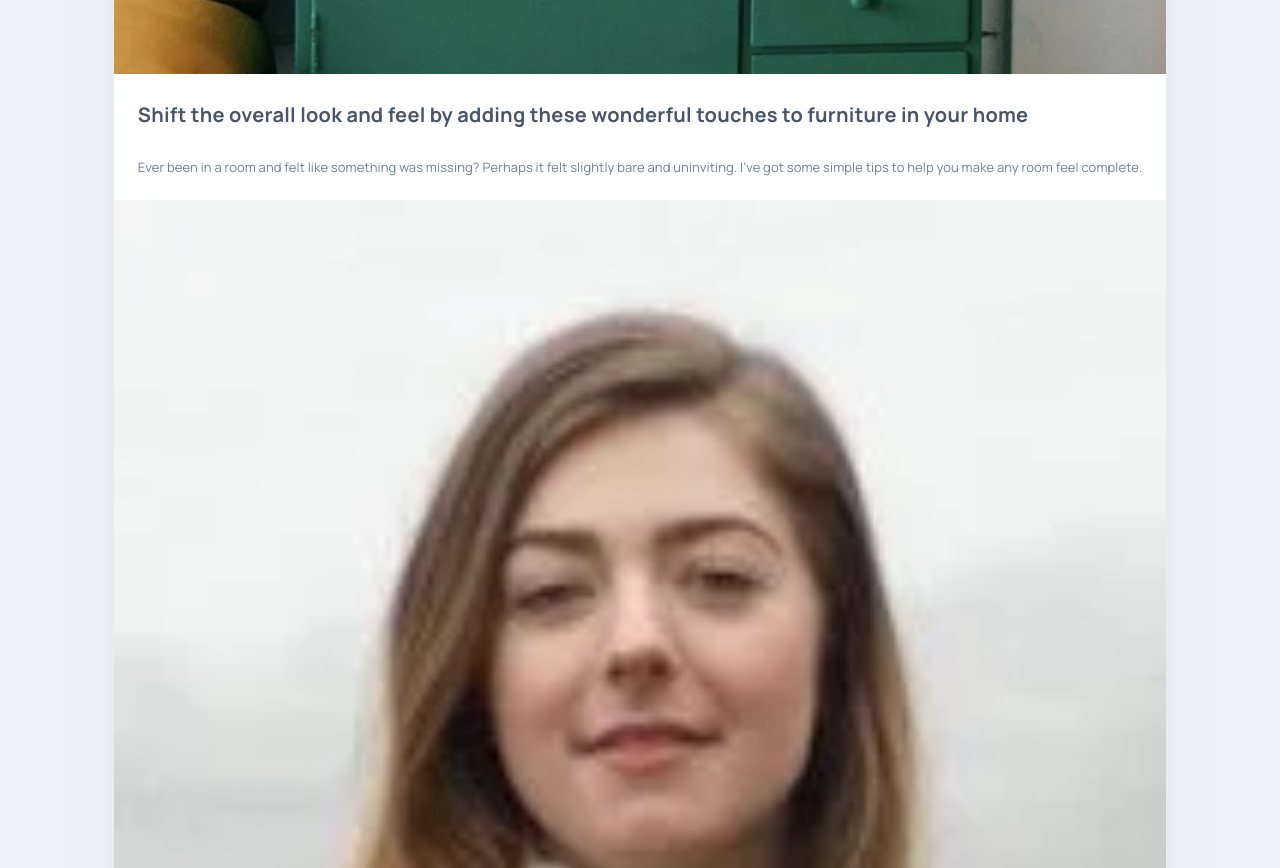
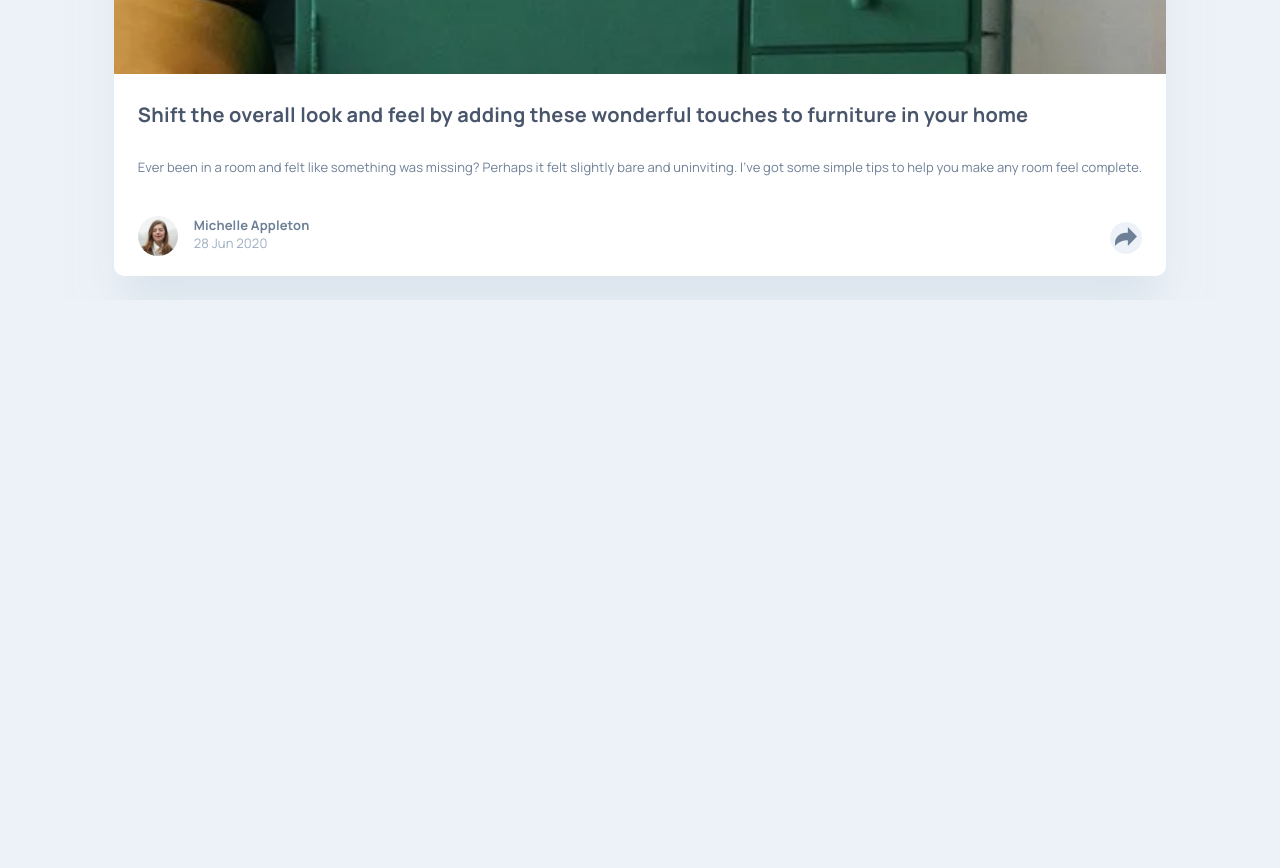
Before and after one commit to maryam-hytham/article-preview-component, a plain HTML site: page index.html in a window 1280 px wide. Shown: the part 792-1660 px from the top of the page. After the commit the page ends 1092 px from the top, so only its background shows below. Drawn offline with Linux system fonts and the light colour scheme.

Commit message:
build the author section

```diff
--- a/index.html
+++ b/index.html
@@ -40,7 +40,7 @@
           </p>
         </div>
         <section class="author">
-          <figure>
+          <figure class="author__info">
             <picture>
               <source
                 srcset="
@@ -55,9 +55,11 @@
                 alt="Michelle Appleton avatar"
               />
             </picture>
-            <figcaption class="author__name">Michelle Appleton</figcaption>
-            <p class="date">28 Jun 2020</p>
-            <button>
+            <div>
+              <figcaption class="author__name">Michelle Appleton</figcaption>
+              <p class="date">28 Jun 2020</p>
+            </div>
+            <button class="share-btn" aria-label="Share article">
               <img src="./images/icon-share.svg" alt="Share" />
             </button>
           </figure>
--- a/styles.css
+++ b/styles.css
@@ -60,3 +60,32 @@ body {
 .card img {
   width: 100%;
 }
+
+/* Author section */
+.author__info {
+  display: flex;
+  gap: 1.6rem;
+  padding: 1.6rem 2.4rem;
+}
+.author__avatar {
+  width: 40px;
+  height: 40px;
+  border-radius: 50%;
+}
+.author__name {
+  font-weight: bold;
+}
+.date {
+  color: var(--grey-400);
+}
+.share-btn {
+  align-self: center;
+  background-color: var(--grey-200);
+  border-radius: 50%;
+  border: none;
+  cursor: pointer;
+  height: 32px;
+  margin-left: auto;
+  padding: 5px;
+  width: 32px;
+}
```
